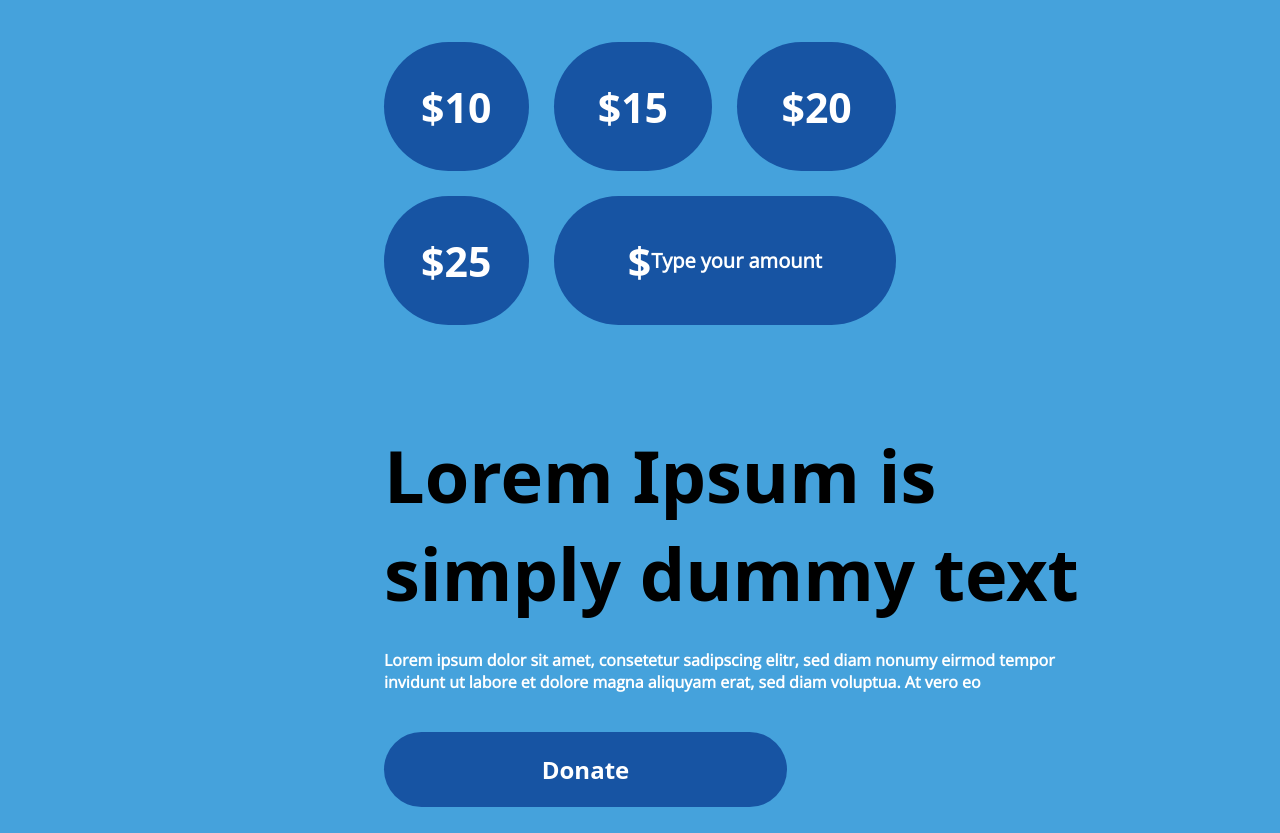
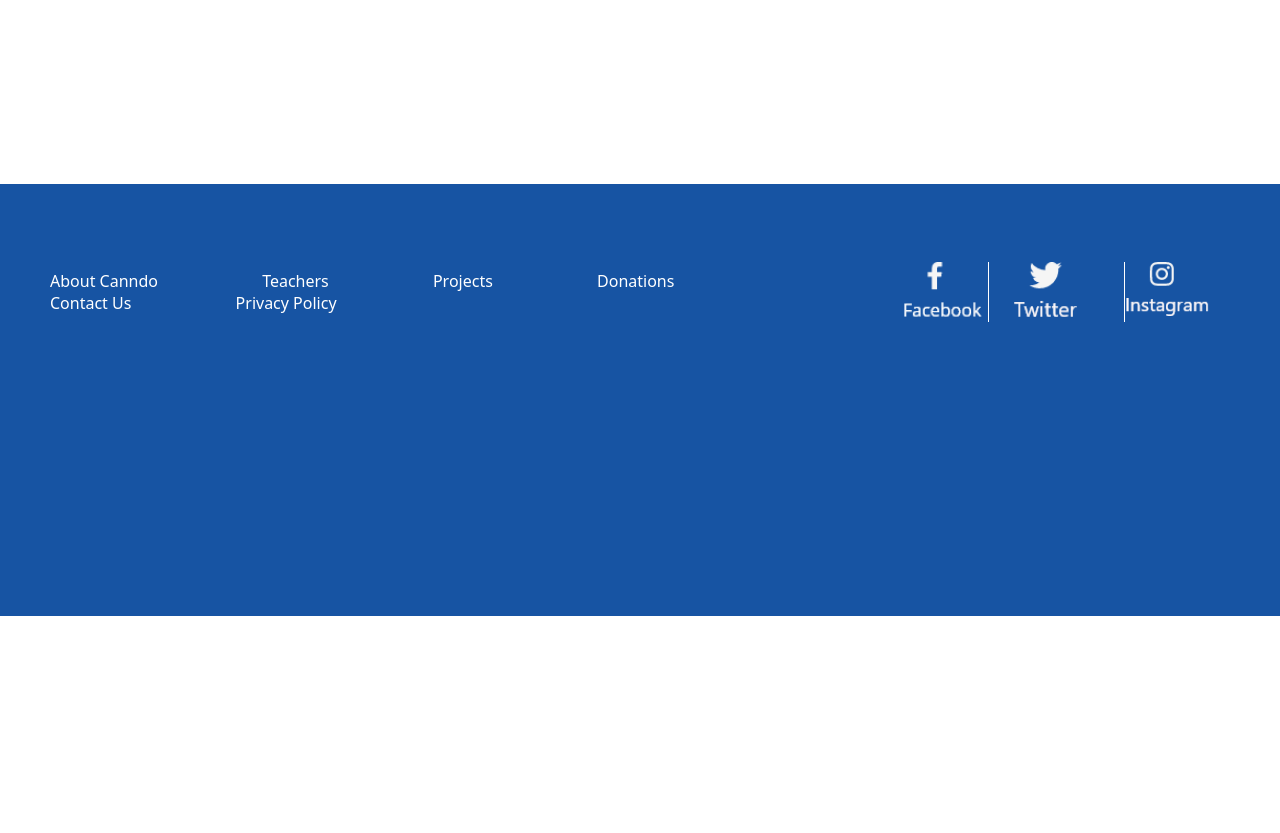
Before and after one commit to DulanjanaLakshan/CANNDO, a plain HTML site: page demo.html in a window 1280 px wide. After the commit the page ends 800 px from the top, so only its background shows below. Drawn offline with nearby package versions, Linux system fonts and the light colour scheme.

Commit message:
update footer

```diff
--- a/assets/css/style.css
+++ b/assets/css/style.css
@@ -419,7 +419,8 @@
      gap: 25px;
 
  }
- .amount__grid>div{
+
+ .amount__grid>div {
      background-color: #1754A3;
      border-radius: 70px;
      display: flex;
@@ -427,32 +428,37 @@
      justify-content: center;
      color: white;
  }
- .amount__grid>div>h1{
+
+ .amount__grid>div>h1 {
      font-weight: bold;
      font-size: 41px;
  }
- .amount__grid>div>h5{
+
+ .amount__grid>div>h5 {
      font-size: 20px;
      font-family: 'Open Sans', sans-serif;
  }
- .item5{
+
+ .item5 {
      grid-column: 2/ 4;
  }
- .amount__lorem h1{
+
+ .amount__lorem h1 {
      font-size: 72px;
      font-weight: bold;
      width: 716px;
      height: 223px;
  }
 
- .amount__lorem p{
+ .amount__lorem p {
      font-size: 16px;
      width: 682px;
      height: 83px;
      color: white;
      font-family: 'Open Sans', sans-serif;
  }
- .amount__lorem button{
+
+ .amount__lorem button {
      width: 403px;
      height: 75px;
      background-color: #1754A3;
@@ -462,3 +468,69 @@
      color: white;
      font-weight: bold;
  }
+
+ /* ------------------------------------------------------------ */
+ .footer {
+     width: 100%;
+     height: 432px;
+     background-color: #1754A3;
+     display: flex;
+     flex-direction: column;
+ }
+
+ .footer ul {
+     list-style: none;
+ }
+
+ .footer li {
+     display: inline;
+     padding: 50px;
+ }
+
+ .footer a {
+     color: white;
+     text-decoration: none;
+ }
+
+ .footer>div {
+     width: 100%;
+     height: 50%;
+     display: flex;
+     justify-content: center;
+     align-items: center;
+ }
+
+ .menu__footer {
+     width: 65%;
+     height: 100%;
+     display: flex;
+     align-items: center;
+ }
+
+ .footer__media {
+     width: 35%;
+     height: 50%;
+     display: flex;
+     justify-content: center;
+     align-items: center;
+     gap: 15px;
+ }
+
+ .media__image {
+     width: 85px;
+     height: 60px;
+     background-size: contain;
+     background-repeat: no-repeat;
+     margin: 5px;
+ }
+ .facebook{
+    background-image: url("../img/Group 93.png");
+    border-right: 1px solid white;
+ }
+ .twitter{
+    background-image: url("../img/Group 92.png");
+ }
+ .instargam{
+    background-image: url("../img/Group 91.png");
+    border-left: 1px solid white;
+ }
--- a/demo.html
+++ b/demo.html
@@ -24,35 +24,26 @@
 </head>
 
 <body>
-    <section class="amount__panal">
+    <section class="footer">
         <div>
-            <div class="amount__grid">
-                <div class="item1">
-                    <h1>$10</h1>
-                </div>
-                <div class="item2">
-                    <h1>$15</h1>
-                </div>
-                <div class="item3">
-                    <h1>$20</h1>
-                </div>
-                <div class="item4">
-                    <h1>$25</h1>
-                </div>
-                <div class="item5">
-                    <h1>$</h1>
-                    <h5>Type your amount</h5>
-                </div>
+            <div class="menu__footer">
+                <ul>
+                    <li><a href="">About Canndo</a></li>
+                    <li><a href="">Teachers</a></li>
+                    <li><a href="">Projects</a></li>
+                    <li><a href="">Donations</a></li>
+                    <li><a href="">Contact Us</a></li>
+                    <li><a href="">Privacy Policy</a></li>
+                </ul>
+            </div>
+            <div class="footer__media">
+                <div class="media__image facebook"></div>
+
+                <div class="media__image twitter"></div>
+                <div class="media__image instargam"></div>
             </div>
         </div>
-        <div class="amount__lorem">
-            <div>
-                <h1>Lorem Ipsum is simply dummy text</h1>
-                <p>Lorem ipsum dolor sit amet, consetetur sadipscing elitr, sed diam nonumy eirmod tempor invidunt ut
-                    labore et dolore magna aliquyam erat, sed diam voluptua. At vero eo</p>
-                <button>Donate</button>
-            </div>
-        </div>
+        <div></div>
     </section>
 </body>
 
```
Also changed, not shown: index.html (+23 -0 lines), assets/img/Group 90.png (added), assets/img/Group 91.png (added), assets/img/Group 92.png (added), assets/img/Group 93.png (added), assets/img/Group 96.png (added). Lines whose indentation alone changed are shown as unchanged.
